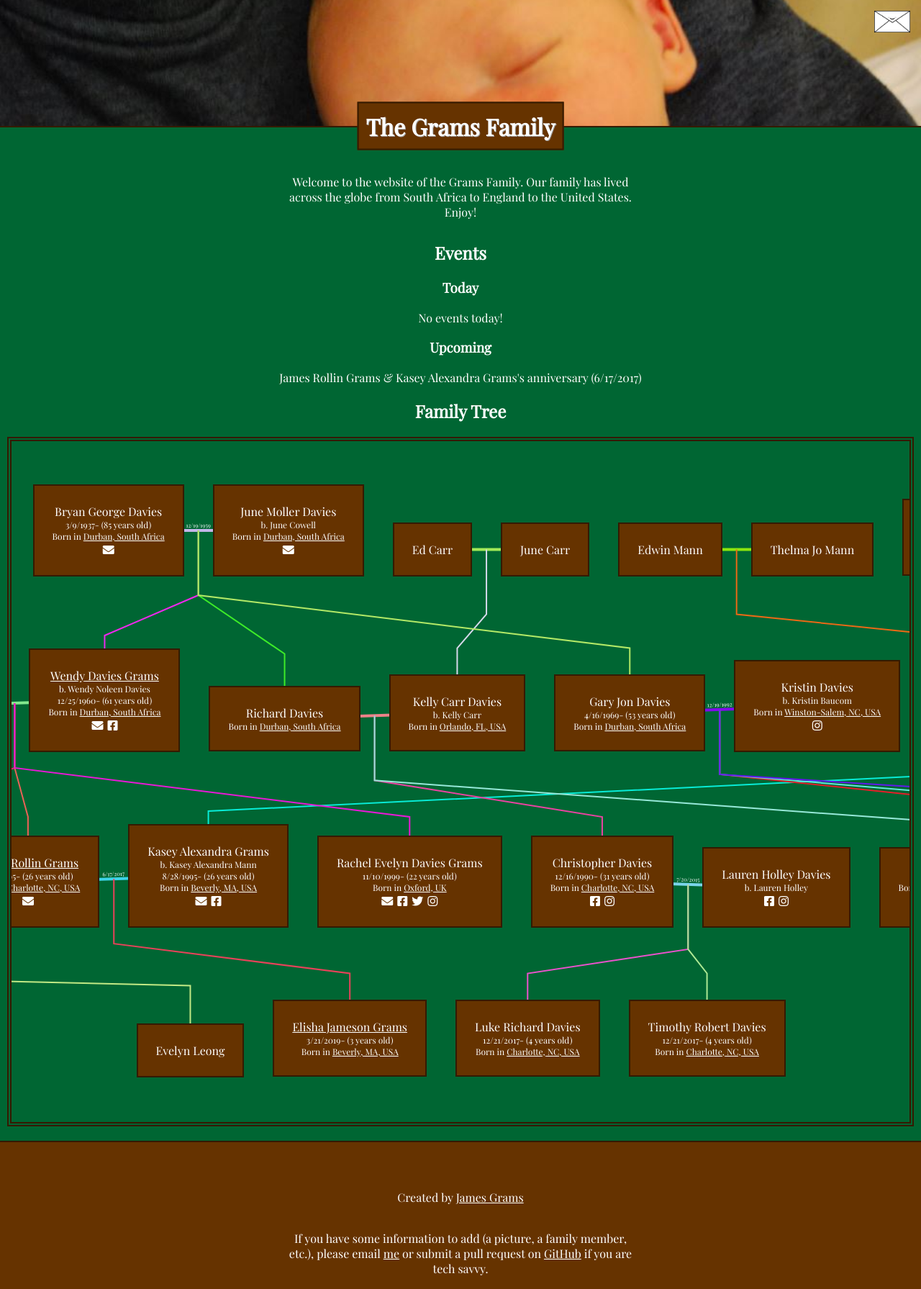
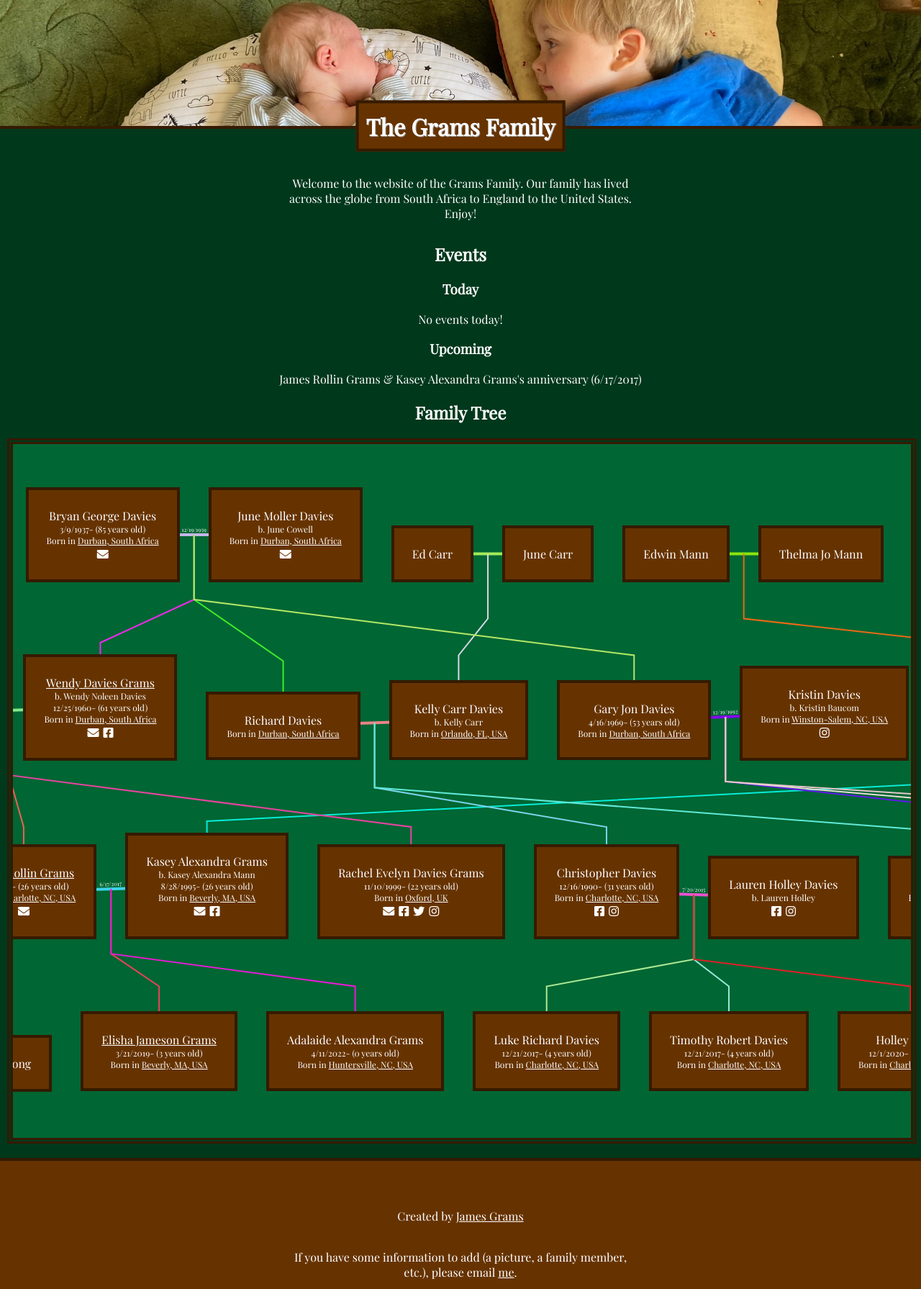
Before and after one commit to jamesgrams/grams.github.io, a plain HTML site: page index.html in a window 1280 px wide. Shown: the top 1791 px of the page at 72% size. Drawn offline with nearby package versions, Linux system fonts and the light colour scheme.

Commit message:
Styles update

```diff
--- a/index.html
+++ b/index.html
@@ -7,13 +7,13 @@
                 font-family: 'Playfair Display', serif;
             }
             body {
-                background-color: #006633;
+                background-color: #00381c;
                 text-align: center;
                 margin: 0;
                 color: white;
             }
             a {
-                color: white;
+                color: black;
             }
             p {
                 padding: 10px;
@@ -22,19 +22,19 @@
                 margin-right: auto;
             }
             .header {
-                background-image: url('/images/elishajamesongrams2.jpg');
+                background-image: url('/images/header.jpg');
                 background-size: 100%;
                 background-repeat: no-repeat;
-                background-position: 0 30%;
+                background-position: 0 20%;
                 height: 175px;
-                border-bottom: 2px solid #351A00;
+                border-bottom: 4px solid #351A00;
                 position: relative;
                 margin-bottom: 55px;
             }
             h1 {
                 text-shadow: 1px 1px #a0a0a0;
                 padding: 10px;
-                border: 2px solid #351A00;
+                border: 4px solid #351A00;
                 position: absolute;
                 bottom: 0;
                 margin: 0;
@@ -53,6 +53,7 @@
                 left: 0;
                 width: 100%;
                 height: 100%;
+                background-color: #006633;
             }
             line {
                 stroke-width: 2;
@@ -80,7 +81,7 @@
                 display: inline-block;
                 margin: 40px 20px;
                 padding: 25px;
-                border: 2px solid #351A00;
+                border: 4px solid #351A00;
                 position: relative;
                 z-index: 999;
                 background-color: #663300;
@@ -107,8 +108,8 @@
                 position: absolute;
                 top: 0;
                 transform: translateY(-100%);
-                left: -2px;
-                border: 2px solid #351A00;
+                left: -4px;
+                border: 4px solid #351A00;
                 width: 100%;
             }
             .picture img {
@@ -126,7 +127,7 @@
             * to get images to escape the overflow scroll
             https://stackoverflow.com/questions/6421966/css-overflow-x-visible-and-overflow-y-hidden-causing-scrollbar-issue */
             #container-wrapper-wrapper {
-                border: 6px double #351A00;
+                border: 8px double #351A00;
                 width: calc(100% - 32px);
                 margin-left: 10px;
                 margin-right: 10px;
@@ -165,7 +166,7 @@
                 margin-right: 10px;
             }
             #footer {
-                border-top: 2px solid #351A00;
+                border-top: 4px solid #351A00;
                 margin-top: 20px;
                 padding-top: 40px;
                 padding-bottom: 40px;
@@ -440,7 +441,15 @@
                     fatherId: "jamesrollingrams",
                     birthday: new Date(2019, 2, 21, 16, 30, 0),
                     birthplace: "Beverly, MA, USA",
-                    picture: "images/elishajamesongrams.jpg"
+                    picture: "images/elishajamesongrams3.jpg"
+                },
+                {
+                    name: "Adalaide Alexandra Grams",
+                    id: "adelaidealexandragrams",
+                    fatherId: "jamesrollingrams",
+                    birthday: new Date(2022, 3, 11, 7, 30, 0),
+                    birthplace: "Huntersville, NC, USA",
+                    picture: "images/adalaidealexandragrams.jpg"
                 },
                 {
                     name: "Rachel Evelyn Davies Grams",
@@ -489,6 +498,13 @@
                     birthplace: "Charlotte, NC, USA",
                     birthday: new Date(2017, 11, 21, 0, 0, 0),
                     picture: "images/timothyrobertdavies.jpg"
+                },
+                {
+                    name: "Holley Davies",
+                    id: "holleydavies",
+                    fatherId: "christopherdavies",
+                    birthplace: "Charlotte, NC, USA",
+                    birthday: new Date(2020, 11, 1, 0, 0, 0)
                 },
                 {
                     name: "Timothy Davies",
@@ -540,8 +556,8 @@
 
                     // calculate the height and width to make the container
                     // These numbers added work, but not sure why exactly these extra values are needed
-                    $("#container").width( $('#members').width() + 2 );
-                    var $membersHeight = $('#members').height() + 2
+                    $("#container").width( $('#members').width() + 4 );
+                    var $membersHeight = $('#members').height() + 4
                     $("#container").height( $membersHeight );
                     // 20 for the scrollbar, only 2 is needed line before
                     // setting the max height of the wrapper here
@@ -1027,6 +1043,7 @@
     </head>
     <body>
         <div class="header"><h1>The Grams Family</h1></div>
+        <main>
             <p>Welcome to the website of the Grams Family. Our family has lived across the globe from South Africa to England to the United States. Enjoy!</p>
             <h2>Events</h2>
             <div id="events">
@@ -1046,12 +1063,12 @@
                     </div>
                 </div>
             </div>
+        </main>
         <div id="footer">
             <p>Created by <a href="https://jamesgrams.com" target="_blank" rel="noopener noreferrer">James Grams</a>
-            <p>If you have some information to add (a picture, a family member, etc.), please email <a href="mailto:james@game103.net">me</a> or submit a pull request on <a href="https://github.com/jamesgrams/grams.github.io/" target="_blank" rel="noopener">GitHub</a> if you are tech savvy.
+            <p>If you have some information to add (a picture, a family member, etc.), please email <a href="mailto:james@game103.net">me</a>.
             <p>If you would like an email address @grams.family, please email <a href="mailto:james@game103.net">me</a>.</p>
             <p>Thanks for visiting!</p>
         </div>
-        <a href="https://mail.yandex.com/" target="_blank" rel="noopener" class="mail-link"><img src="images/envelope.png"></a>
     </body>
 </html>
```
Also changed, not shown: images/elishajamesongrams3.jpg (added), images/header.jpg (added), 1 other file. Lines whose indentation alone changed are shown as unchanged.
